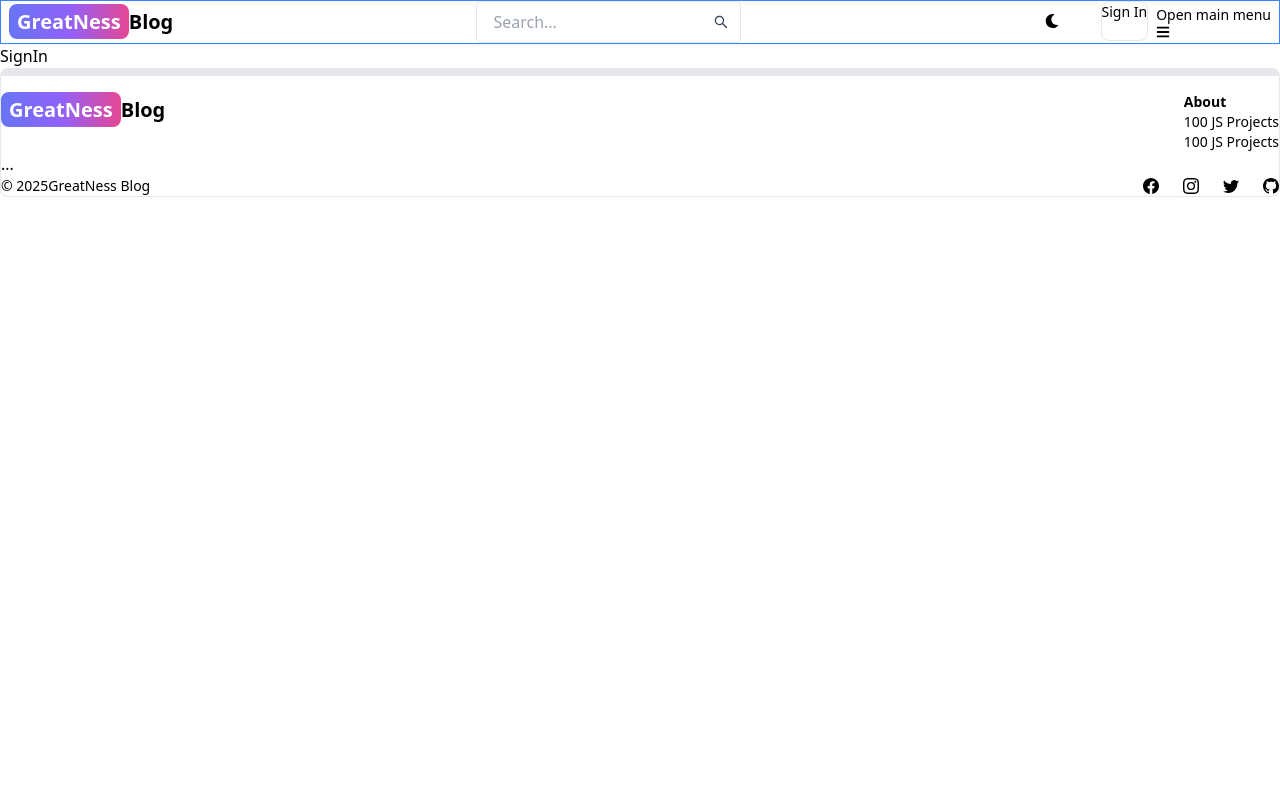
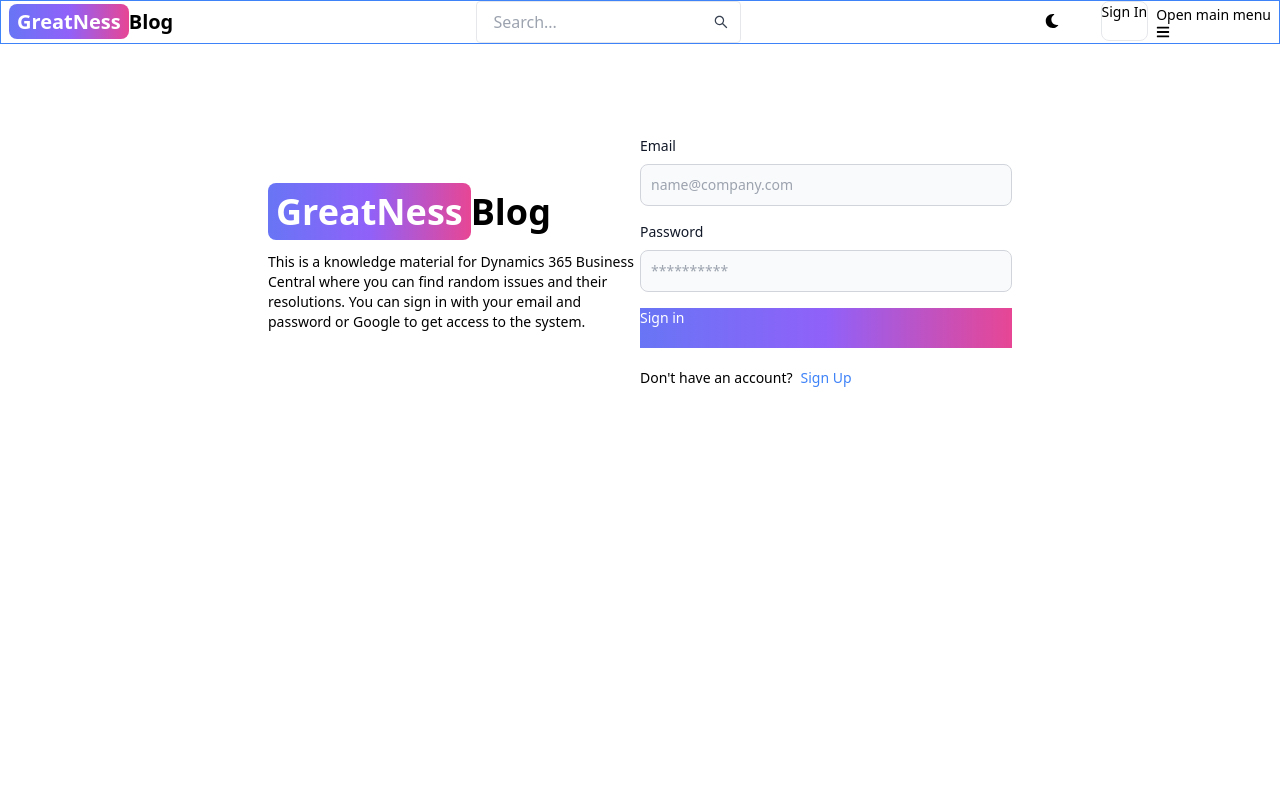
Before and after one commit to Madzeedy/Greatness-Blog, a React (Vite) app in the folder client/: page /sign-in in a window 1280 px wide. Shown: the top 800 px of the page. Built offline with nearby package versions, Linux system fonts and the light colour scheme.

Commit message:
Complete the signin page functionality

```diff
--- a/client/src/pages/SignIn.jsx
+++ b/client/src/pages/SignIn.jsx
@@ -1,5 +1,135 @@
-import React from "react";
+import { Alert, Button, Label, Spinner } from "flowbite-react";
+import { Link, useNavigate } from "react-router-dom";
+import { TextInput } from "flowbite-react";
+import { useState } from "react";
+//import { set } from "mongoose";
 
 export default function SignIn() {
-  return <div>SignIn</div>;
+  const [formData, setFormData] = useState({});
+  const [errorMessage, setErrorMessage] = useState(null);
+  const [loading, setLoading] = useState(false);
+  const navigate = useNavigate();
+  const handleChange = (e) => {
+    setFormData({
+      ...formData,
+      [e.target.id]: e.target.value.trim(),
+    });
+  };
+  //console.log(formData);
+  const handleSubmit = async (e) => {
+    e.preventDefault();
+    if (!formData.email || !formData.password) {
+      return setErrorMessage("Please fill in all fields.");
+    }
+    try {
+      setLoading(true);
+      setErrorMessage(null);
+      const res = await fetch("/api/auth/signin", {
+        method: "POST",
+        headers: {
+          "Content-Type": "application/json",
+        },
+        body: JSON.stringify(formData),
+      });
+      const data = await res.json();
+      if (data.success === false) {
+        return setErrorMessage(data.message);
+      }
+      setLoading(false);
+      if (res.ok) {
+        navigate("/");
+      }
+    } catch (error) {
+      setErrorMessage(error.message);
+      setLoading(false);
+    }
+  };
+
+  return (
+    <div className="min-h-screen mt-20 bg-white">
+      <div className=" flex p-3 max-w-3xl mx-auto flex-col md:flex-row md:items-center">
+        {/* Left side */}
+
+        <div className=" flex-1">
+          <Link to="/" className="font-bold text-4xl">
+            <span className="px-2 py-1 bg-gradient-to-r from-indigo-500 via-purple-500 to-pink-500 rounded-lg text-white">
+              GreatNess
+            </span>
+            Blog
+          </Link>
+          <p className=" text-sm mt-5">
+            This is a knowledge material for Dynamics 365 Business Central where
+            you can find random issues and their resolutions. You can sign in
+            with your email and password or Google to get access to the system.
+          </p>
+        </div>
+        {/* Right side */}
+
+        <div className=" flex-1">
+          <form className=" flex flex-col gap-4" onSubmit={handleSubmit}>
+            <div>
+              <Label
+                value="email"
+                className="block mb-2 text-sm font-medium text-gray-900 dark:text-black"
+              >
+                Email
+              </Label>
+              <TextInput
+                id="email"
+                type="email"
+                placeholder="name@company.com"
+                required={true}
+                class="bg-gray-50 border border-gray-300 text-gray-900 text-sm rounded-lg focus:ring-blue-500 focus:border-blue-500 block w-full p-2.5  dark:border-gray-600 dark:placeholder-gray-400 dark:text-gray-600 dark:focus:ring-blue-500 dark:focus:border-blue-500"
+                onChange={handleChange}
+              />
+            </div>
+            {/* <Label value="Your username" /> */}
+            <div>
+              <Label
+                value="password"
+                class="block mb-2 text-sm font-medium text-gray-900 dark:text-black"
+              >
+                Password
+              </Label>
+              <TextInput
+                id="password"
+                type="password"
+                placeholder="**********"
+                required={true}
+                class="bg-gray-50 border border-gray-300 text-gray-900 text-sm rounded-lg focus:ring-blue-500 focus:border-blue-500 block w-full p-2.5  dark:border-gray-600 dark:placeholder-gray-400 dark:text-gray-600 dark:focus:ring-blue-500 dark:focus:border-blue-500"
+                onChange={handleChange}
+              />
+            </div>
+            <Button
+              className="bg-gradient-to-r from-indigo-500 via-purple-500 to-pink-500 text-white hover:opacity-90"
+              //gradientDuoTone="purpleToPink"
+              pill
+              disabled={loading}
+              type="submit"
+            >
+              {loading ? (
+                <>
+                  <Spinner size="sm" />
+                  <span className="pl-3">Loading...</span>
+                </>
+              ) : (
+                "Sign in"
+              )}
+            </Button>
+          </form>
+          <div className="flex gap-2 text-sm mt-5">
+            <span>Don't have an account?</span>
+            <Link to="/sign-up" className="text-blue-500 hover:underline">
+              Sign Up
+            </Link>
+          </div>
+          {errorMessage && (
+            <Alert className="mt-5" color="failure">
+              {errorMessage}
+            </Alert>
+          )}
+        </div>
+      </div>
+    </div>
+  );
 }
```
